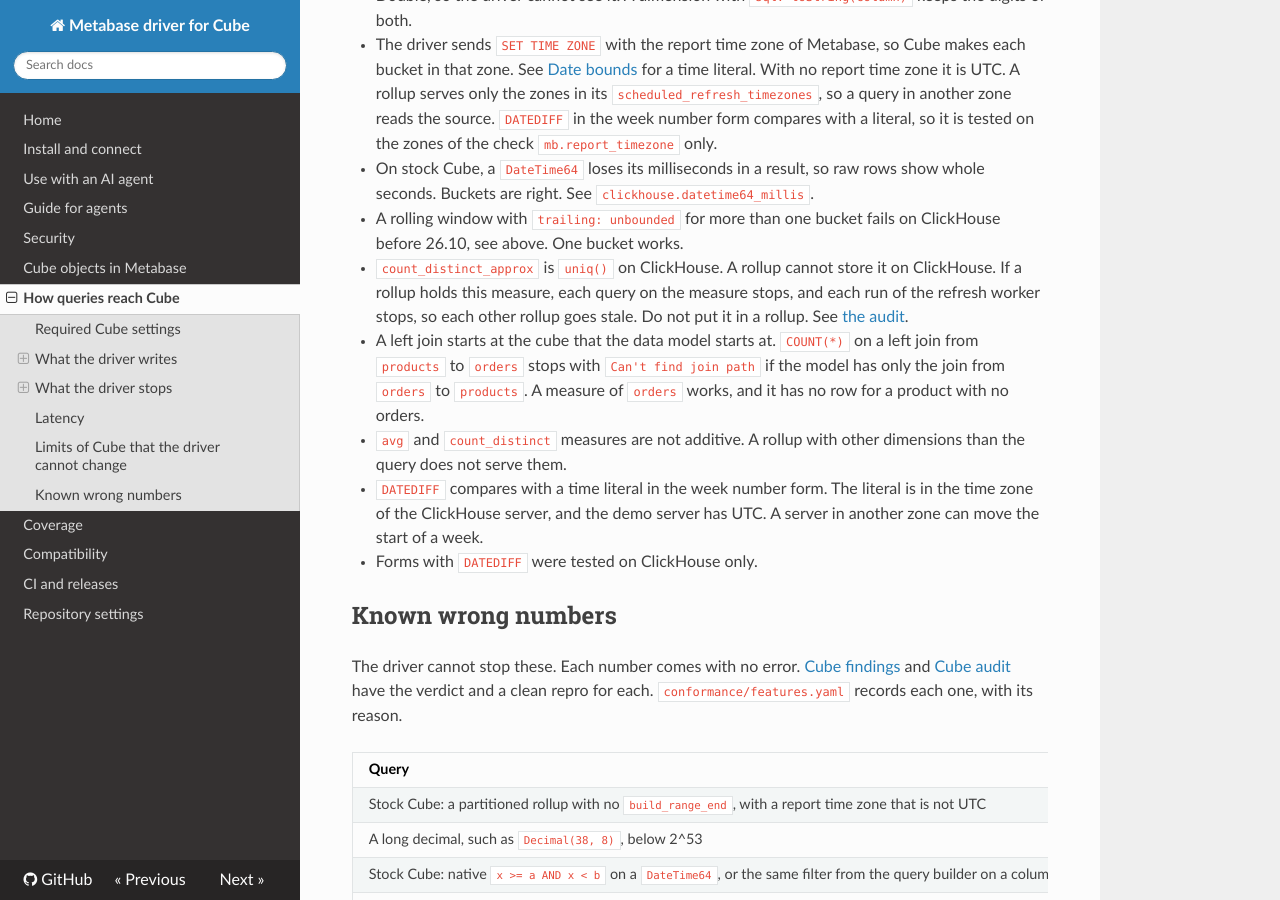
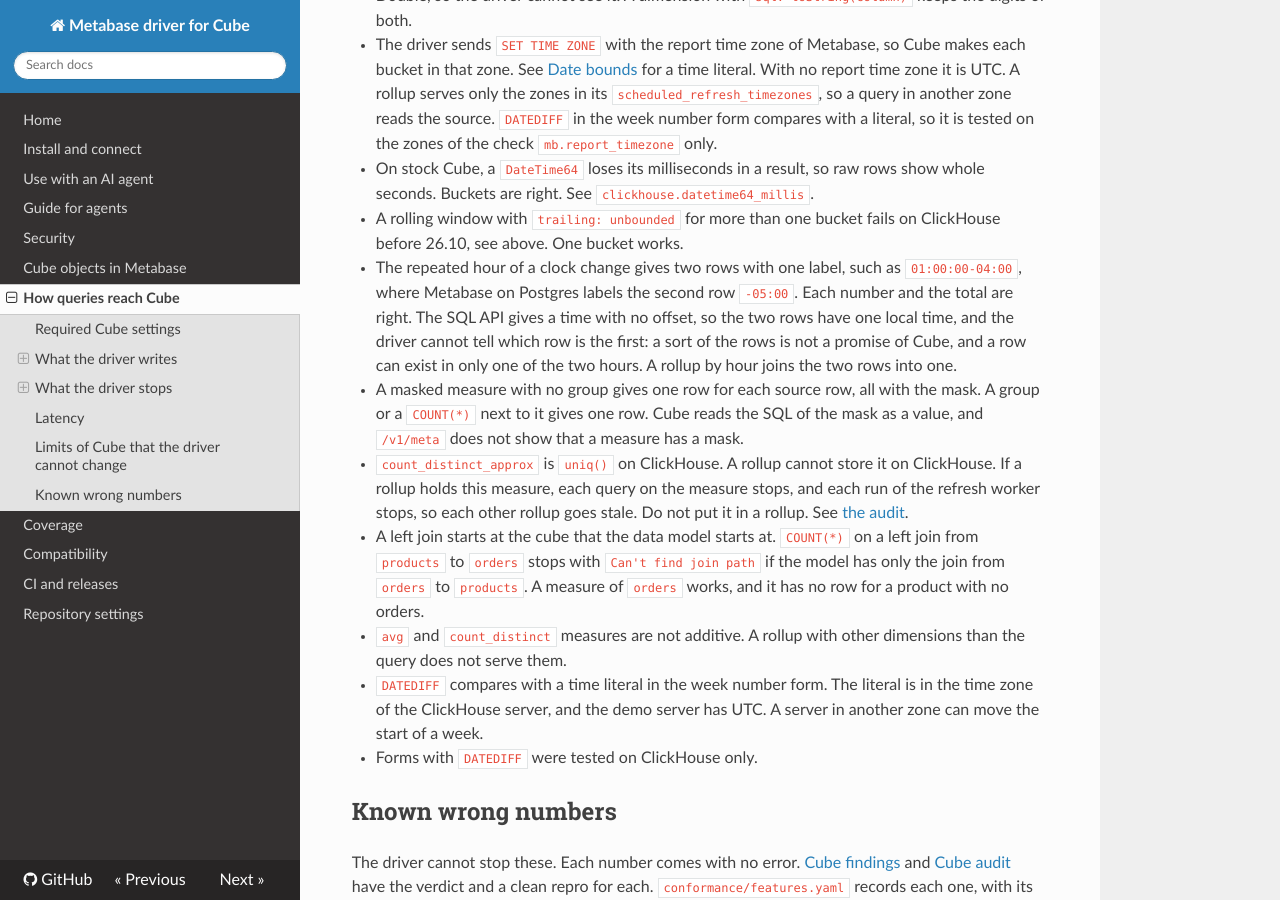
Before and after one commit to andrewkomkov/metabase-cube-driver, an MkDocs documentation site: the page built from docs/query-compilation.md, in a window 1280 px wide and 900 px high, scrolled down 9993 px. Built offline with MkDocs 1.6.1, drawn with Linux system fonts in a browser that asks for light colours; nearby versions of some CDN libraries.

Commit message:
docs(compilation): record the label of a repeated hour and a masked measure

```diff
--- a/docs/query-compilation.md
+++ b/docs/query-compilation.md
@@ -244,6 +244,8 @@
 - The driver sends `SET TIME ZONE` with the report time zone of Metabase, so Cube makes each bucket in that zone. See [Date bounds](#date-bounds) for a time literal. With no report time zone it is UTC. A rollup serves only the zones in its `scheduled_refresh_timezones`, so a query in another zone reads the source. `DATEDIFF` in the week number form compares with a literal, so it is tested on the zones of the check `mb.report_timezone` only.
 - On stock Cube, a `DateTime64` loses its milliseconds in a result, so raw rows show whole seconds. Buckets are right. See `clickhouse.datetime64_millis`.
 - A rolling window with `trailing: unbounded` for more than one bucket fails on ClickHouse before 26.10, see above. One bucket works.
+- The repeated hour of a clock change gives two rows with one label, such as `01:00:00-04:00`, where Metabase on Postgres labels the second row `-05:00`. Each number and the total are right. The SQL API gives a time with no offset, so the two rows have one local time, and the driver cannot tell which row is the first: a sort of the rows is not a promise of Cube, and a row can exist in only one of the two hours. A rollup by hour joins the two rows into one.
+- A masked measure with no group gives one row for each source row, all with the mask. A group or a `COUNT(*)` next to it gives one row. Cube reads the SQL of the mask as a value, and `/v1/meta` does not show that a measure has a mask.
 - `count_distinct_approx` is `uniq()` on ClickHouse. A rollup cannot store it on ClickHouse. If a rollup holds this measure, each query on the measure stops, and each run of the refresh worker stops, so each other rollup goes stale. Do not put it in a rollup. See [the audit](cube-audit.md#rollup-approx-worker).
 - A left join starts at the cube that the data model starts at. `COUNT(*)` on a left join from `products` to `orders` stops with `Can't find join path` if the model has only the join from `orders` to `products`. A measure of `orders` works, and it has no row for a product with no orders.
 - `avg` and `count_distinct` measures are not additive. A rollup with other dimensions than the query does not serve them.
```
